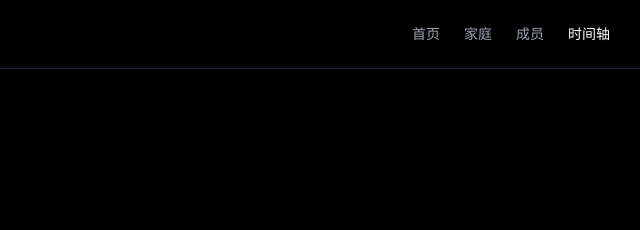
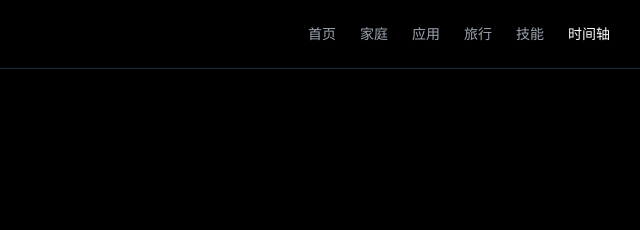
Before and after one commit to paulkang666/oneald, a website: page timeline.html in a window 1280 px wide. Shown: the top 230 px of the page, 518-1158 px from the left. Drawn offline with nearby package versions, Linux system fonts and the light colour scheme.

Commit message:
Add skills page to global navigation

```diff
--- a/timeline.html
+++ b/timeline.html
@@ -14,7 +14,9 @@
       <div class="flex gap-6 text-sm text-gray-400">
         <a href="index.html" class="hover:text-white">首页</a>
         <a href="family.html" class="hover:text-white">家庭</a>
-        <a href="members.html" class="hover:text-white">成员</a>
+        <a href="apps.html" class="hover:text-white">应用</a>
+        <a href="travel.html" class="hover:text-white">旅行</a>
+        <a href="skills.html" class="hover:text-white">技能</a>
         <a href="timeline.html" class="text-white">时间轴</a>
       </div>
     </nav>
```
